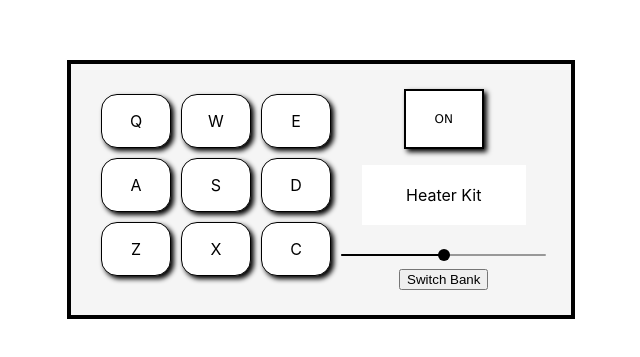
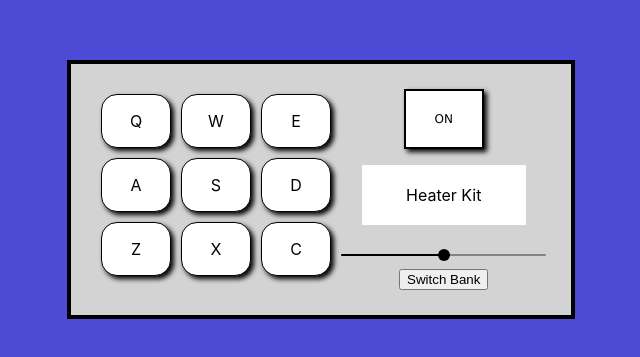
Before and after one commit to zarif-al/sound-board, a React (Create React App) app: page / in a window 1280 px wide. Shown: the part 211-568 px from the top of the page, without its empty margins (319-959 px from the left). Built offline with nearby package versions, Linux system fonts and the light colour scheme.

Commit message:
change styling

```diff
--- a/src/App.css
+++ b/src/App.css
@@ -1,5 +1,10 @@
 body {
-  background-color: white;
+  background: rgb(77, 75, 213);
+  background: linear-gradient(
+    7deg,
+    rgba(77, 75, 213, 1) 100%,
+    rgba(117, 117, 238, 1) 100%
+  );
   display: flex;
   justify-content: center;
   align-items: center;
@@ -11,7 +16,7 @@ body {
 .main {
   display: flex;
   flex-direction: row;
-  background-color: whitesmoke;
+  background: lightgray;
   border-style: solid;
   border-width: 0.25rem;
   border-color: black;
```
